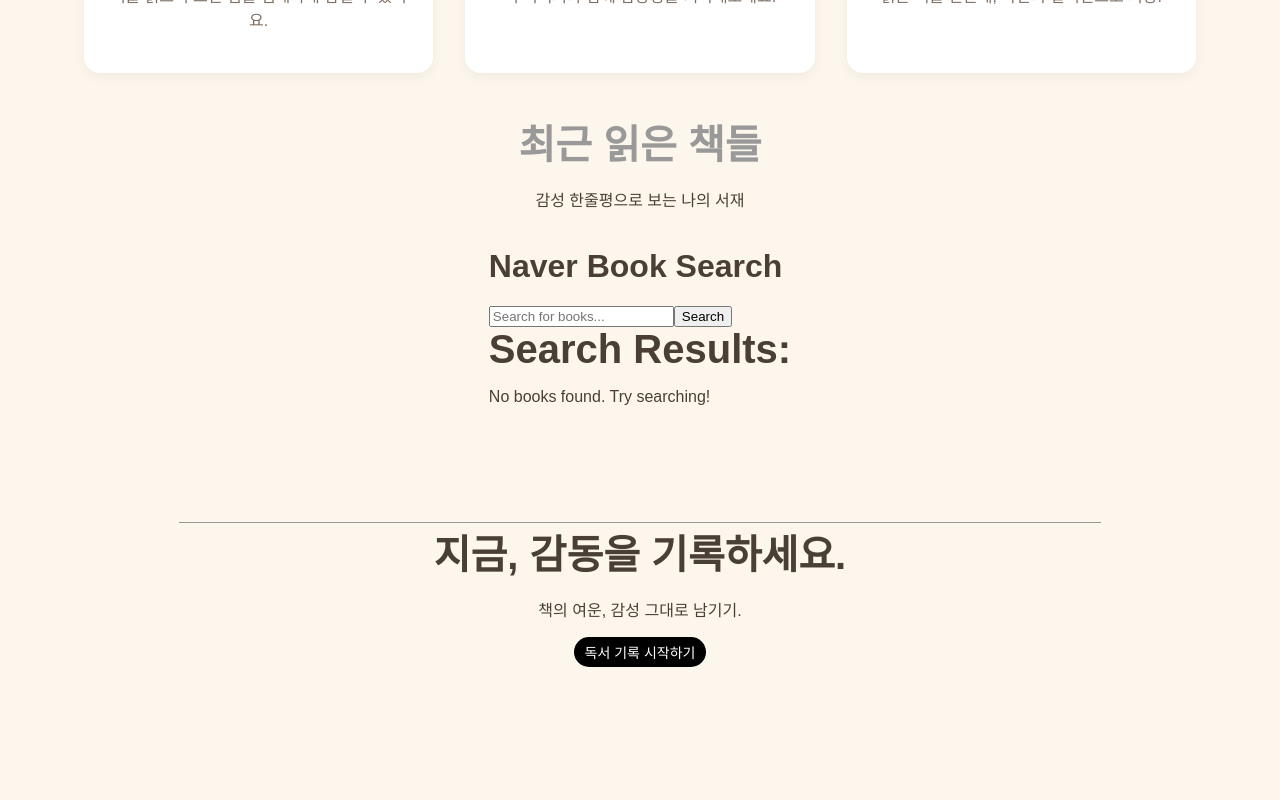
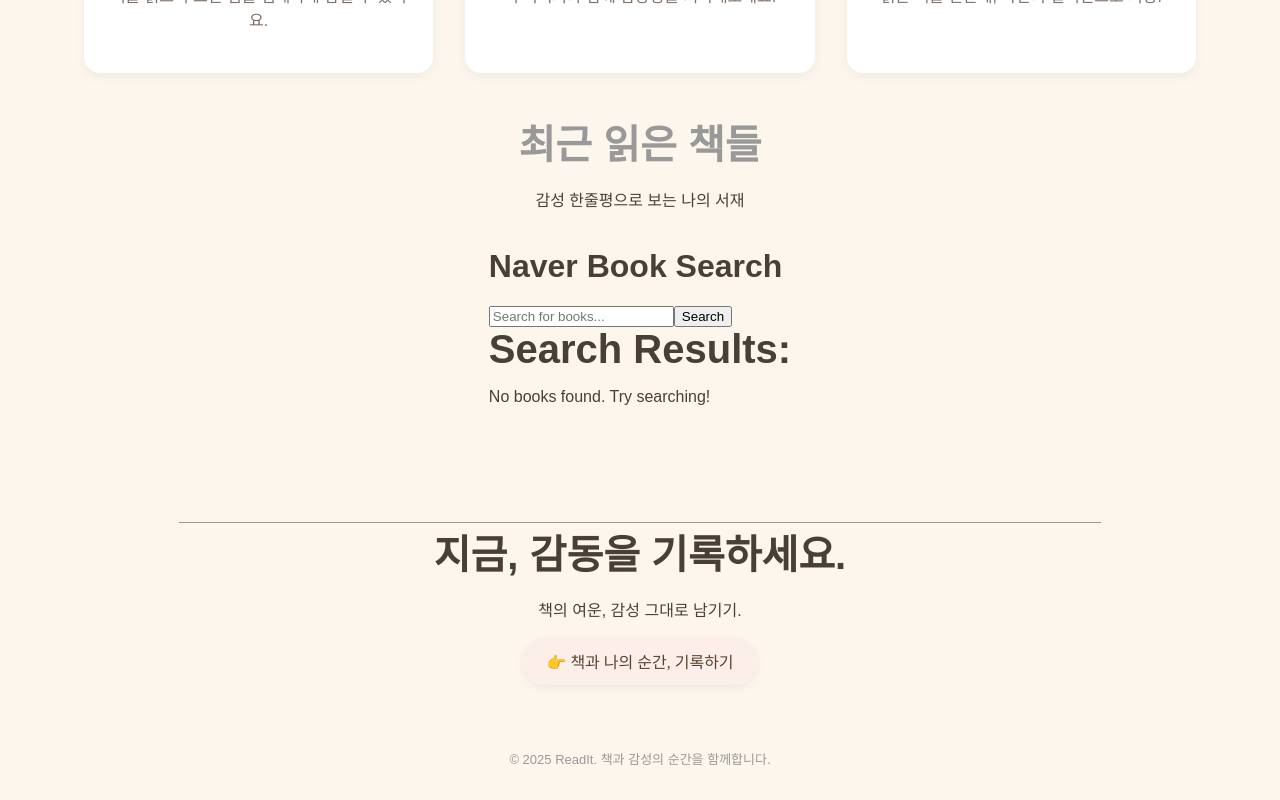
Before and after one commit to guswnsj0112/readIt, a React (Vite) app in the folder frontend/: page / in a window 1280 px wide. Shown: the part 1380-2180 px from the top of the page. Before the commit the page ends 2047 px from the top, so only its background shows below. Built offline with nearby package versions, Linux system fonts and the light colour scheme.

Commit message:
fix: Home.jsx의 하단 버튼 수정

```diff
--- a/frontend/src/App.css
+++ b/frontend/src/App.css
@@ -167,13 +167,20 @@ h3 {
 		color: var(--gray-font-color);
 }
 .bottom > .container > .btn {
-	background-color: #000000;
-    border-radius: 100px;
-    width: 132px;
-    height: 30px;
-    color: white;
-    font-size: 14px;
-	padding: 5px 0;
+	background-color: #fcefe9;
+ 	color: #5a4231;
+ 	font-size: 16px;
+ 	font-family: "Nanum Myeongjo", serif;
+ 	padding: 12px 24px;
+ 	border: none;
+ 	border-radius: 24px;
+ 	box-shadow: 0 4px 10px rgba(0, 0, 0, 0.05);
+ 	transition: 0.3s ease-in-out;
+}
+
+.bottom > .container > .btn:hover{
+	background-color: #f5e1d5;
+  transform: translateY(-2px);
 }
 
 .bottom > .container{
@@ -182,3 +189,10 @@ h3 {
     align-items: center;
     text-align: center;
 }
+
+footer > p {
+	text-align: center;
+	font-size: 13px;
+	color: #999;
+	margin: 4rem 0 2rem;
+}
--- a/frontend/src/pages/Home.jsx
+++ b/frontend/src/pages/Home.jsx
@@ -42,10 +42,15 @@ export default function Home() {
           <div className="container">
             <h2>지금, 감동을 기록하세요.</h2>
             <p>책의 여운, 감성 그대로 남기기.</p>
-            <div className="btn">독서 기록 시작하기</div>
+            <div className="btn">👉 책과 나의 순간, 기록하기</div>
           </div>
         </div>
       </main>
+	  <footer>
+		  <p>
+  			© 2025 ReadIt. 책과 감성의 순간을 함께합니다.
+		  </p>
+	  </footer>
     </div>
   );
 }
```
